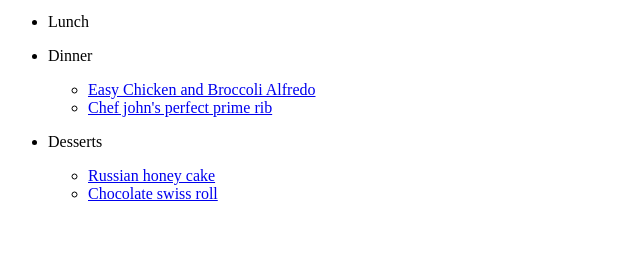
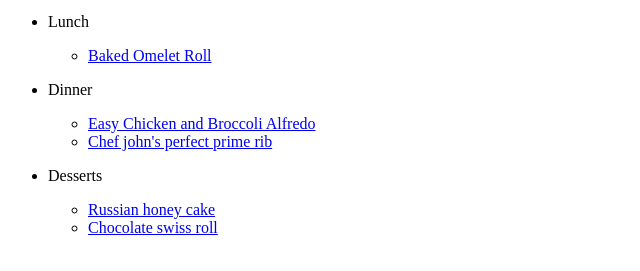
Before and after one commit to Exyrz/Odin-Recipes, a plain HTML site: page index.html in a window 1280 px wide. Shown: the part 301-572 px from the top of the page, without its empty margins (0-640 px from the left). Drawn offline with Linux system fonts and the light colour scheme.

Commit message:
Add recipe to homepage, add img for omelet roll

```diff
--- a/index.html
+++ b/index.html
@@ -14,7 +14,10 @@
             <li><p>Breakfast</p>
 
             <li><p>Lunch</p>
-
+                <ul>
+                    <li><a href="./Recipes/Baked-omelet-roll.html">Baked Omelet Roll</a></li>
+                </ul>
+            </li>
             <li><p>Dinner</p>
                 <ul>
                     <li><a href="./Recipes/Easy-Chicken-and-Broccoli-Alfredo.html">Easy Chicken and Broccoli Alfredo</a></li>
```
Also changed, not shown: Recipes/Baked-omelet-roll.html (+1 -0 lines), img/Baked-omelet-roll/Baked-omlet-roll-homepage.webp (added).
